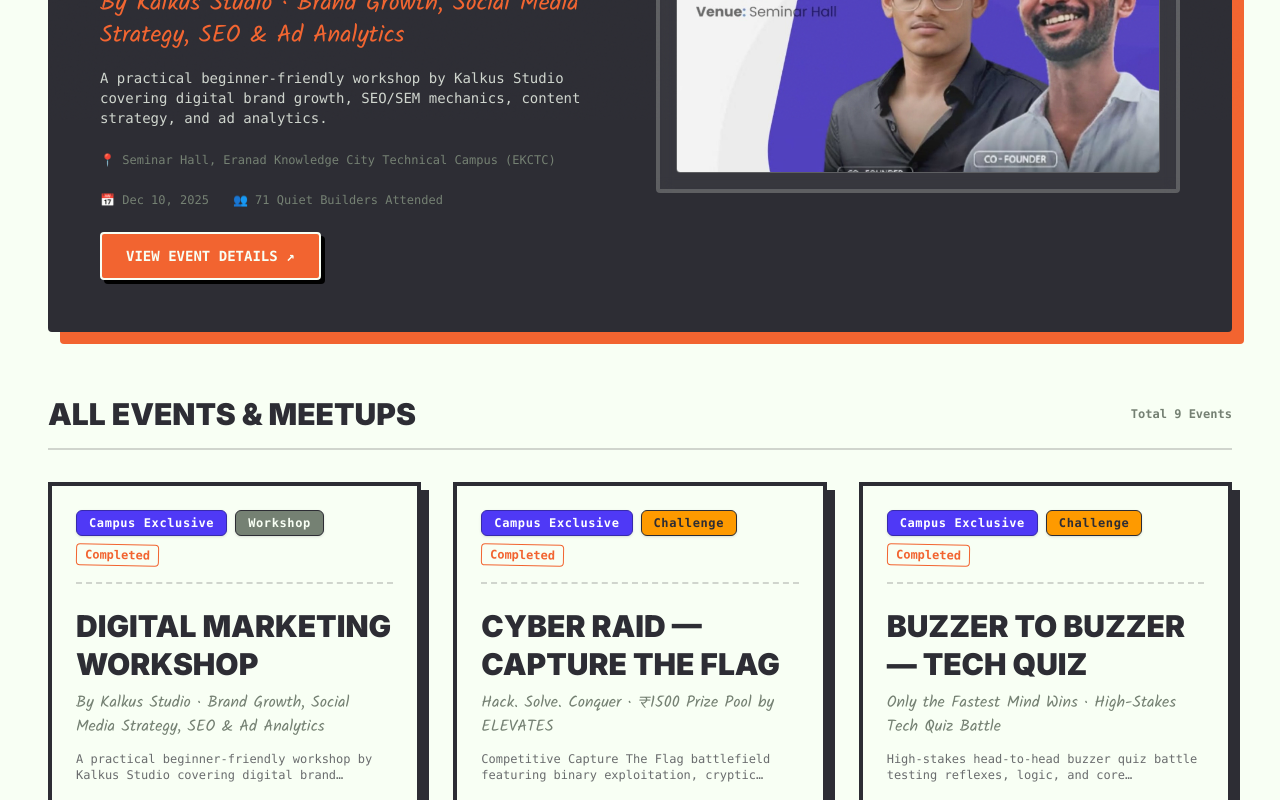
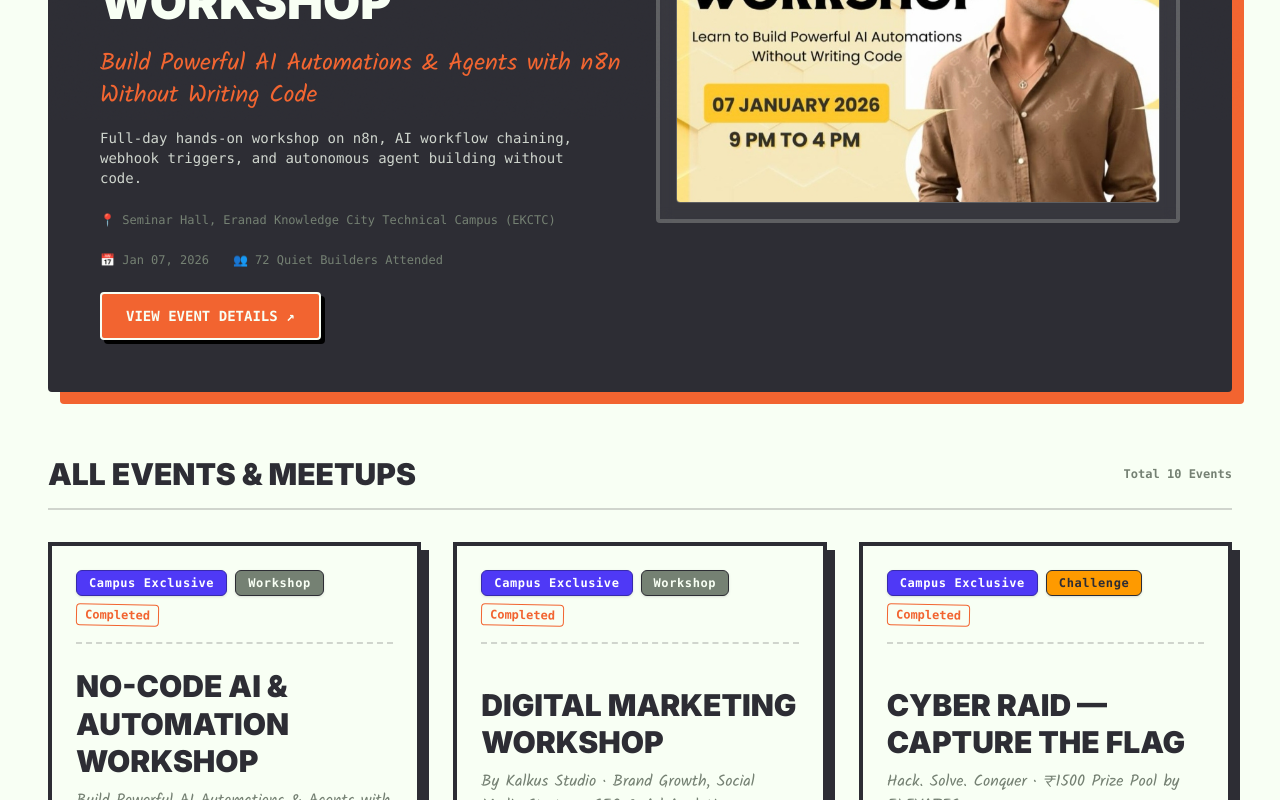
Before and after one commit to Elevates-Foundation/Elevates-web, a Next.js app: page /events in a window 1280 px wide. Shown: the part 680-1480 px from the top of the page. Built offline with nearby package versions, Linux system fonts and the light colour scheme.

Commit message:
feat(events): add No-Code AI & Automation Workshop by Anshiq (n8n)

```diff
--- a/src/components/programs.tsx
+++ b/src/components/programs.tsx
@@ -4,6 +4,7 @@
 import Doodle from "@/components/doodle";
 
 const PROGRAMS = [
+    { name: "NO-CODE AI (N8N)", type: "WORKSHOP & AGENTS", status: "COMPLETED", slug: "no-code-ai-anshiq" },
     { name: "DIGITAL MARKETING", type: "WORKSHOP (Kalkus)", status: "COMPLETED", slug: "digital-marketing-kalkus" },
     { name: "CYBER RAID CTF", type: "CAPTURE THE FLAG", status: "COMPLETED", slug: "cyber-raid-ctf" },
     { name: "VIBE CODING", type: "SPEED CHALLENGE", status: "COMPLETED", slug: "vibranium-vibe-coding" },
--- a/src/data/chapters/eranad-knowledge-city.ts
+++ b/src/data/chapters/eranad-knowledge-city.ts
@@ -86,6 +86,12 @@
       description: "Hands-on brand strategy, SEO/SEM mechanics, and ad analytics workshop led by Salim Salhaan and Muhammed Anas.",
     },
     {
+      title: "No-Code AI & Automation Workshop (n8n)",
+      date: "January 07, 2026",
+      headcount: 72,
+      description: "Full-day n8n automation and autonomous AI agents workshop led by Anshiq in collaboration with CSBS Dept.",
+    },
+    {
       title: "Celestia CSE Relaunch & 1-Hour Build",
       date: "March 25, 2026",
       headcount: 250,
--- a/src/data/events.ts
+++ b/src/data/events.ts
@@ -1,13 +1,44 @@
 import { EventItem } from "@/types/event";
 
 export const EVENTS: EventItem[] = [
+  {
+    id: "no-code-ai-anshiq",
+    slug: "no-code-ai-anshiq",
+    title: "NO-CODE AI & AUTOMATION WORKSHOP",
+    tagline: "Build Powerful AI Automations & Agents with n8n Without Writing Code",
+    description: "Full-day hands-on workshop on n8n, AI workflow chaining, webhook triggers, and autonomous agent building without code.",
+    fullDescription: "A beginner-friendly and practical workshop designed to introduce students to AI Automation and no-code workflows, helping them understand how modern automation systems and AI agents are built and used in real-world scenarios.\n\n🔹 What you’ll learn:\n• What is AI Automation\n• LLMs → AI Workflows → AI Agents\n• Traditional Automation — reliable backbone\n• Dynamic AI Automation — flexible backbone\n• Where AI Agents fit in automation systems\n\n🛠️ Practical Foundation:\n• n8n fundamentals (nodes, canvas, linear & non-linear workflows)\n• JSON basics for automation\n• APIs — sending data\n• Webhooks — receiving data\n\n⚙️ Live Workflow Builds:\n• Student Data Collector — triggers & data flow\n• Auto Email System — variables & email automation\n• AI Auto-Summary Bot — AI integration\n• Daily Report Automation — full system design\n\n🔹 Additional Concepts:\n• Prompting AI models\n• Test-Driven Development\n• Hosting n8n (Free vs Hostinger)\n\n💻 Note: Participants are requested to bring their laptops for hands-on activities.\n\nWhether you are new to automation or curious about AI-powered workflows, this workshop will provide a strong foundation to apply these skills in academics, projects, startups, and future career opportunities.",
+    format: "Campus Exclusive",
+    category: "Workshop",
+    status: "Completed",
+    startDate: "Jan 07, 2026",
+    endDate: "Jan 07, 2026",
+    startTime: "10:00 AM",
+    endTime: "4:00 PM",
+    isoStartDate: "2026-01-07T10:00:00+05:30",
+    isoEndDate: "2026-01-07T16:00:00+05:30",
+    venue: "Seminar Hall, Eranad Knowledge City Technical Campus (EKCTC)",
+    locationName: "Cherukulam, Manjeri, Malappuram",
+    organizer: [
+      { name: "ELEVATES" },
+      { name: "Dept of CSBS" },
+      { name: "IEDC EKCTC" }
+    ],
+    hosts: [
+      { name: "Anshiq", role: "AI & Automation Lead (S4 CSBS)" }
+    ],
+    topics: ["n8n Automation", "AI Agents", "LLM Workflows", "Webhooks & APIs", "Workflow Automation"],
+    attendeesCount: 72,
+    coverImage: "/images/events/no-code-ai-anshiq.jpeg",
+    featured: true
+  },
   {
     id: "digital-marketing-kalkus",
     slug: "digital-marketing-kalkus",
     title: "DIGITAL MARKETING WORKSHOP",
     tagline: "By Kalkus Studio · Brand Growth, Social Media Strategy, SEO & Ad Analytics",
     description: "A practical beginner-friendly workshop by Kalkus Studio covering digital brand growth, SEO/SEM mechanics, content strategy, and ad analytics.",
-    fullDescription: "A beginner-friendly and practical hands-on workshop designed to introduce students to the fast-growing world of Digital Marketing — perfect for anyone looking to build high-demand skills across industries.\n\nLed by Salim Salhaan (Co-Founder & Design Head) and Muhammed Anas (Co-Founder & Technical Head) from Kalkus Studio, covering:\n• Fundamentals of Digital Marketing & Brand Growth\n• Social media strategy & viral reach mechanics\n• Basics of SEO, SEM & content strategy\n• Understanding ad campaigns, conversion funnels & performance analytics\n• Hands-on laptop activity and real-world case studies.",
+    fullDescription: "A beginner-friendly and practical workshop designed to introduce students to the fast-growing world of Digital Marketing — perfect for anyone looking to build skills that are in high demand across all industries.\n\n🔹 What you’ll learn:\n• Fundamentals of Digital Marketing\n• How brands use social media to grow\n• Basics of SEO, SEM & content strategy\n• Understanding ad campaigns and analytics\n• Real-world examples and hands-on insights\n\n💻 Note: Maximum participants are requested to bring their laptops for the hands-on activities.\n\nWhether you’re completely new to digital marketing or looking to strengthen your understanding, this workshop will give you a solid foundation to start your journey into the digital world and help you apply these skills in academics, projects, or even freelance work.",
     format: "Campus Exclusive",
     category: "Workshop",
     status: "Completed",
@@ -18,10 +49,11 @@
     isoStartDate: "2025-12-10T10:00:00+05:30",
     isoEndDate: "2025-12-10T13:00:00+05:30",
     venue: "Seminar Hall, Eranad Knowledge City Technical Campus (EKCTC)",
-    locationName: "",
+    locationName: "Cherukulam, Manjeri, Malappuram",
     organizer: [
       { name: "ELEVATES" },
       { name: "Kalkus Studio" },
+      { name: "IEDC EKCTC" }
     ],
     hosts: [
       { name: "Salim Salhaan", role: "Co-Founder & Design Head, Kalkus Studio" },
```
Also changed, not shown: public/images/events/no-code-ai-anshiq.jpeg (added), public/images/events/no-code-ai-anshiq.png (added).
